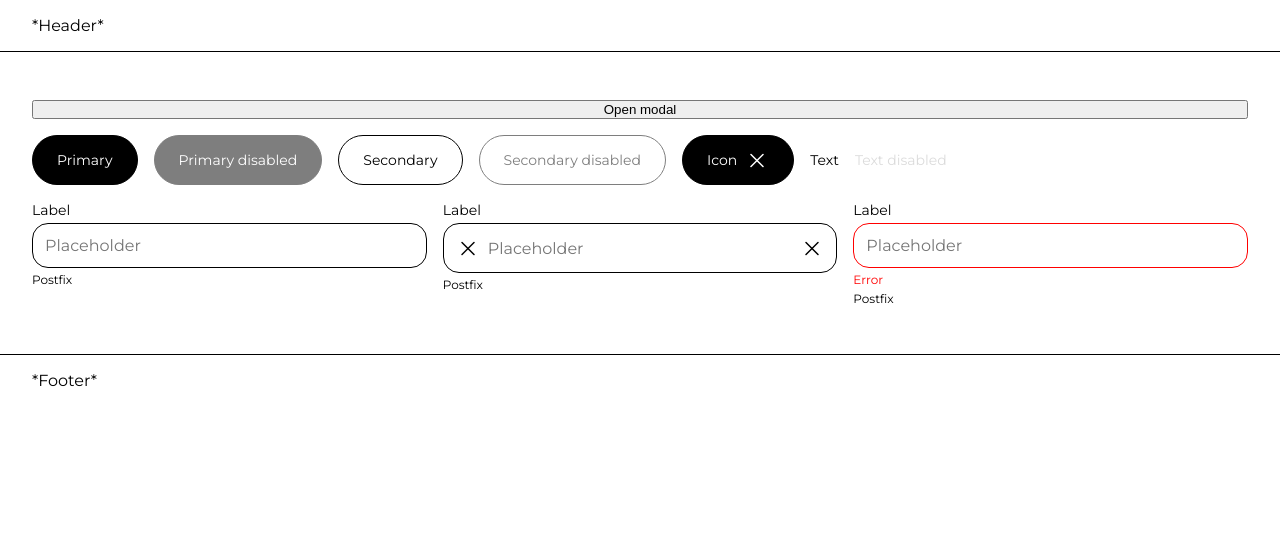
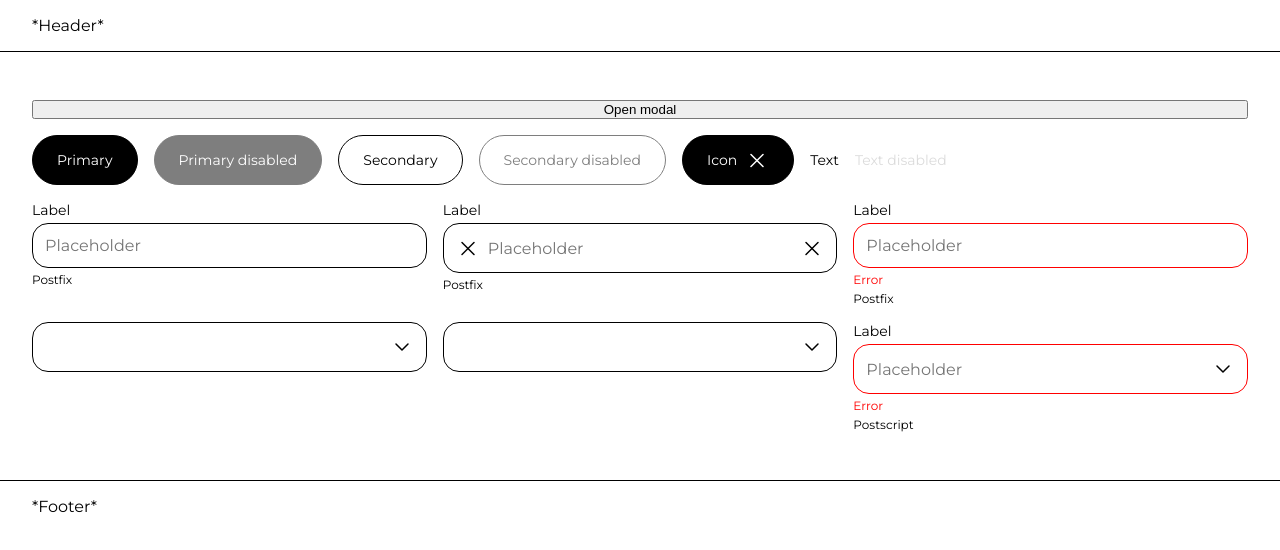
Before and after one commit to lleballex/lleballex-ui, a Next.js app: page / in a window 1280 px wide. Shown: the top 550 px of the page. Built offline with nearby package versions, Linux system fonts and the light colour scheme.

Commit message:
Add Select

```diff
--- a/src/components/main/Home/Home.tsx
+++ b/src/components/main/Home/Home.tsx
@@ -1,6 +1,7 @@
 import HomeModal from './HomeModal'
 import HomeButton from './HomeButton'
 import HomeInput from './HomeInput'
+import HomeSelect from './HomeSelect'
 import styles from './Home.module.scss'
 
 export default function Home() {
@@ -9,6 +10,7 @@ export default function Home() {
       <HomeModal />
       <HomeButton />
       <HomeInput />
+      <HomeSelect />
     </div>
   )
 }
--- /dev/null
+++ b/src/components/main/Home/HomeSelect/HomeSelect.tsx
@@ -0,0 +1,56 @@
+import Select from '@/components/ui/Select'
+
+export default function HomeSelect() {
+  return (
+    <div>
+      <Select
+        items={[
+          { key: '1', value: '1' },
+          { key: '2', value: '2' },
+          { key: '3', value: '3' },
+          { key: '4', value: '4' },
+          { key: '5', value: '5' },
+          { key: '6', value: '6' },
+          { key: '7', value: '7' },
+          { key: '8', value: '8' },
+          { key: '9', value: '9' },
+        ]}
+      />
+      <Select
+        inputtable
+        clearable
+        items={[
+          { key: '1', value: '1' },
+          { key: '2', value: '2' },
+          { key: '3', value: '3' },
+          { key: '4', value: '4' },
+          { key: '5', value: '5' },
+          { key: '6', value: '6' },
+          { key: '7', value: '7' },
+          { key: '8', value: '8' },
+          { key: '9', value: '9' },
+        ]}
+      />
+      <Select
+        label="Label"
+        placeholder="Placeholder"
+        postscript="Postscript"
+        error="Error"
+        items={[
+          { key: '1', value: '1' },
+          { key: '2', value: '2' },
+          { key: '3', value: '3' },
+          { key: '4', value: '4' },
+          { key: '5', value: '5' },
+          { key: '6', value: '6' },
+          { key: '7', value: '7' },
+          { key: '8', value: '8' },
+          { key: '9', value: '9' },
+        ]}
+        mutliple
+        clearable
+        inputtable
+      />
+    </div>
+  )
+}
--- /dev/null
+++ b/src/components/main/Home/HomeSelect/index.ts
@@ -0,0 +1,3 @@
+import HomeSelect from './HomeSelect'
+
+export default HomeSelect
--- /dev/null
+++ b/src/components/ui/Select/Select.module.scss
@@ -0,0 +1,55 @@
+@import '@/assets/css/config';
+
+.chevronIcon {
+  transition: $transition;
+
+  .popoverContainer[data-placement='bottom'][data-status='open'] & {
+    transform: rotate(180deg);
+  }
+}
+
+.inputContainer {
+  cursor: pointer;
+
+  position: relative;
+
+  .popoverContainer[data-placement='bottom'][data-status='open'] & {
+    border-bottom-left-radius: 0;
+    border-bottom-right-radius: 0;
+    border-bottom-color: transparent;
+  }
+
+  .popoverContainer[data-placement='top'][data-status='open'] & {
+    border-top-left-radius: 0;
+    border-top-right-radius: 0;
+    border-top-color: transparent;
+  }
+}
+
+.items {
+  position: absolute;
+  background: $white;
+  border: 1px solid $black;
+  overflow: auto;
+
+  .popoverContainer[data-placement='bottom'] & {
+    border-radius: 0 0 $radius $radius;
+    border-top: none;
+  }
+
+  .popoverContainer[data-placement='top'] & {
+    border-radius: $radius $radius 0 0;
+    border-bottom: 0;
+  }
+}
+
+.item {
+  padding: 12px 14px;
+  transition: $transition;
+  cursor: pointer;
+
+  &:hover,
+  &.active {
+    background: $gray;
+  }
+}
--- /dev/null
+++ b/src/components/ui/Select/Select.tsx
@@ -0,0 +1,145 @@
+import { Key, ReactNode, useState } from 'react'
+import classNames from 'classnames'
+import Input from '@/components/ui/Input'
+import WithPopover from '@/components/ui/WithPopover'
+import Sandwich from '@/components/ui/Sandwich'
+import Icon from '@/components/ui/Icon'
+import styles from './Select.module.scss'
+
+interface Item {
+  key: Key
+  value: ReactNode
+}
+
+interface Props {
+  className?: string
+  items?: Item[]
+  renderItem?: (item: Item) => ReactNode
+  filterItem?: (item: Item, query: string) => boolean
+  mutliple?: boolean
+  clearable?: boolean
+  inputtable?: boolean
+  label?: string
+  placeholder?: string
+  postscript?: string
+  error?: string
+}
+
+export default function Select({
+  className,
+  items = [],
+  renderItem,
+  filterItem,
+  mutliple,
+  clearable,
+  inputtable,
+  label,
+  placeholder,
+  postscript,
+  error,
+}: Props) {
+  // TODO: value, onchange, react hook form
+
+  const [isActive, setIsActive] = useState(false)
+  const [isFocused, setIsFocused] = useState(false)
+  const [value, setValue] = useState<Key[]>([])
+  const [query, setQuery] = useState<null | string>(null)
+
+  const toggleItem = (item: Item) => {
+    if (mutliple) {
+      const idx = value.indexOf(item.key)
+      if (idx === -1) {
+        setValue([...value, item.key])
+      } else {
+        setValue([...value.slice(0, idx), ...value.slice(idx + 1)])
+      }
+    } else {
+      if (clearable && value.includes(item.key)) {
+        setValue([])
+      } else {
+        setValue([item.key])
+      }
+      setIsActive(false)
+    }
+  }
+
+  const clear = () => {
+    setValue([])
+    setQuery('')
+    setIsActive(false)
+  }
+
+  const getInputValue = () => {
+    if (!value.length) return null
+    else if (value.length > 1) return `Выбрано: ${value.length}`
+    else return value[0].toString()
+  }
+
+  return (
+    <Input
+      className={classNames(styles.container, className)}
+      inputContainerClassName={styles.inputContainer}
+      label={label}
+      placeholder={placeholder}
+      postscript={postscript}
+      error={error}
+      blocked={!inputtable}
+      value={inputtable && (query || isFocused) ? query : getInputValue()}
+      type="text"
+      onChange={setQuery}
+      onFocus={() => setIsFocused(true)}
+      onBlur={() => setIsFocused(false)}
+      postfix={
+        <Sandwich
+          items={[
+            {
+              key: 'false',
+              value: <Icon className={styles.chevronIcon} icon="chevronDown" />,
+            },
+            {
+              key: 'true',
+              value: <Icon icon="times" onClick={clear} />,
+            },
+          ]}
+          activeKey={(!!value.length).toString()}
+        />
+      }
+      inputContainer={({ props, component }) => (
+        <WithPopover
+          className={styles.popoverContainer}
+          referenceProps={{ ...props, onClick: () => setIsActive(true) }}
+          reference={component}
+          popoverProps={{ className: styles.items }}
+          popover={items
+            .filter(
+              (item) =>
+                !inputtable ||
+                query === null ||
+                (filterItem?.(item, query) ??
+                  item.value
+                    ?.toString()
+                    .toLowerCase()
+                    .includes(query.toLowerCase())),
+            )
+            .sort((a, b) =>
+              !mutliple ? 0 : +value.includes(b.key) - +value.includes(a.key),
+            )
+            .map((item) => (
+              <div
+                className={classNames(styles.item, {
+                  [styles.active]: value.includes(item.key),
+                })}
+                key={item.key}
+                onClick={() => toggleItem(item)}
+              >
+                {renderItem?.(item) ?? item.value}
+              </div>
+            ))}
+          isActive={isActive}
+          setIsActive={setIsActive}
+          noClick
+        />
+      )}
+    />
+  )
+}
--- /dev/null
+++ b/src/components/ui/Select/index.ts
@@ -0,0 +1,3 @@
+import Select from './Select'
+
+export default Select
```
